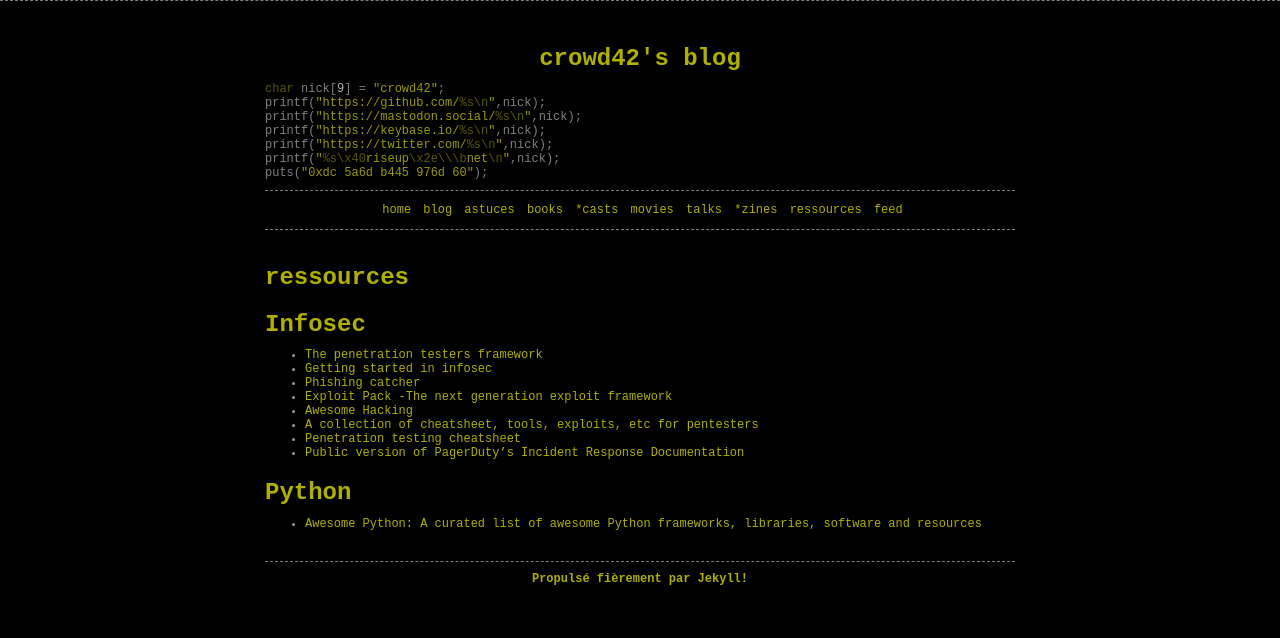
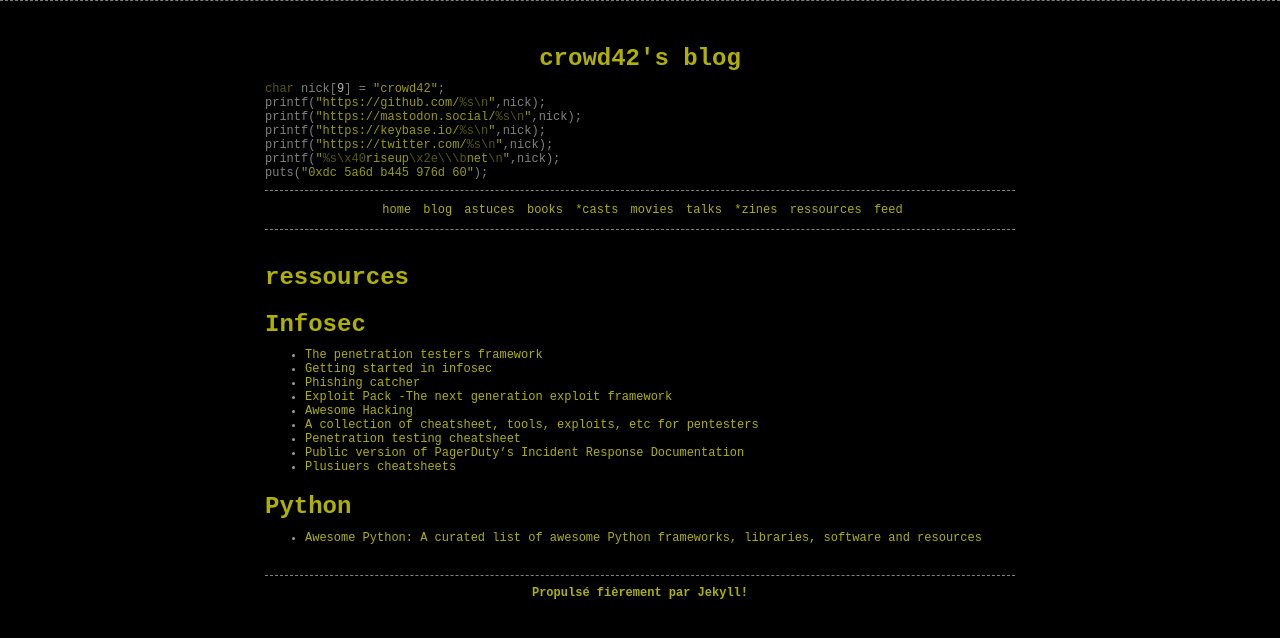
Before and after one commit to crowd42/crowd42.xyz, a Jekyll site: the page built from ressources.md, in a window 1280 px wide. Shown: the top 638 px of the page. Built offline with Jekyll 4.4.1, drawn with Linux system fonts in a browser that asks for light colours.

Commit message:
add cheatsheets

```diff
--- a/ressources.md
+++ b/ressources.md
@@ -14,6 +14,7 @@ permalink: /ressources/
 * [A collection of cheatsheet, tools, exploits, etc for pentesters](https://github.com/crowd42/Pentest)
 * [Penetration testing cheatsheet](https://github.com/crowd42/Cheatsheets)
 * [Public version of PagerDuty's Incident Response Documentation](https://github.com/PagerDuty/incident-response-docs)
+* [Plusiuers cheatsheets](https://github.com/crowd42/Cheatsheets)
 
 # Python
 
```
